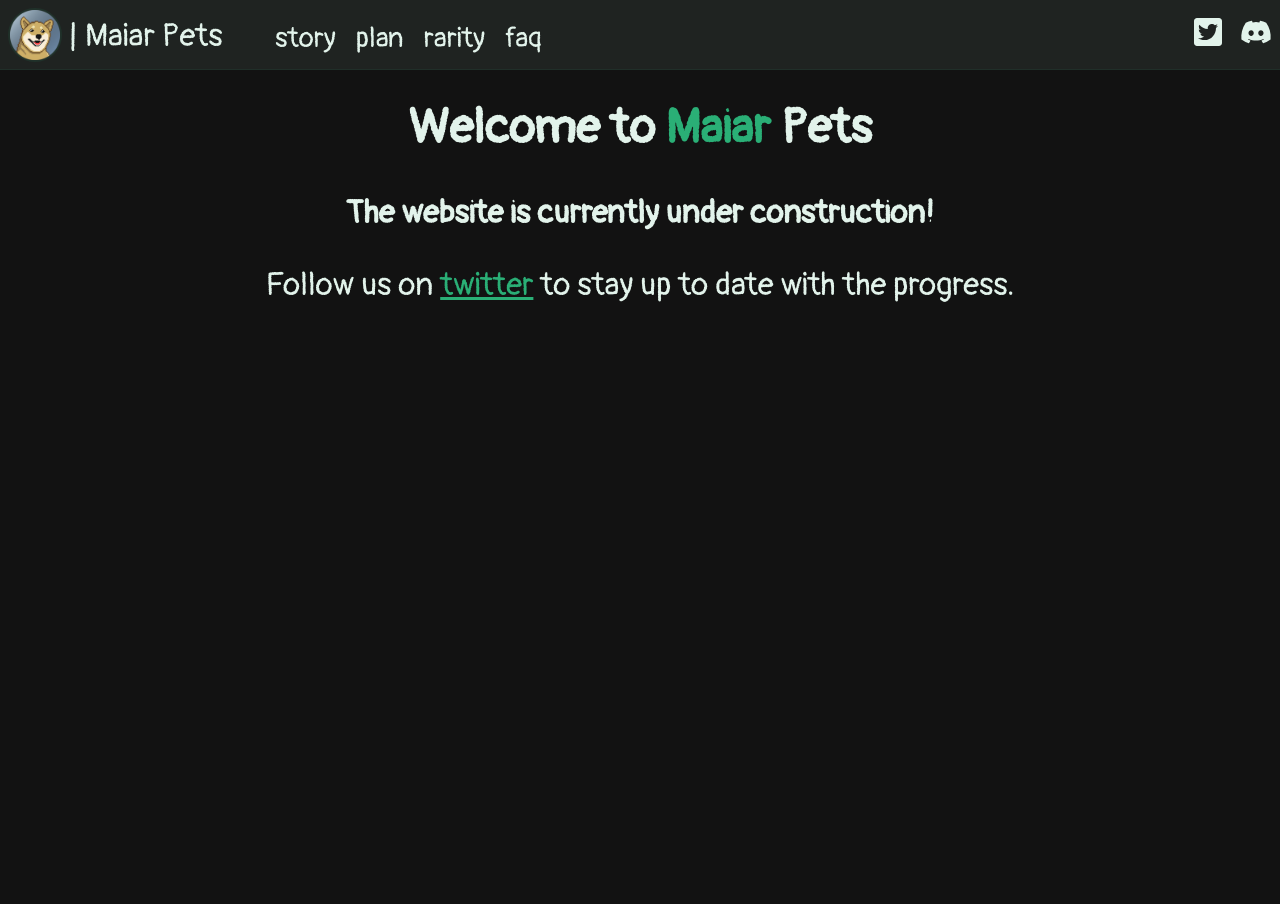
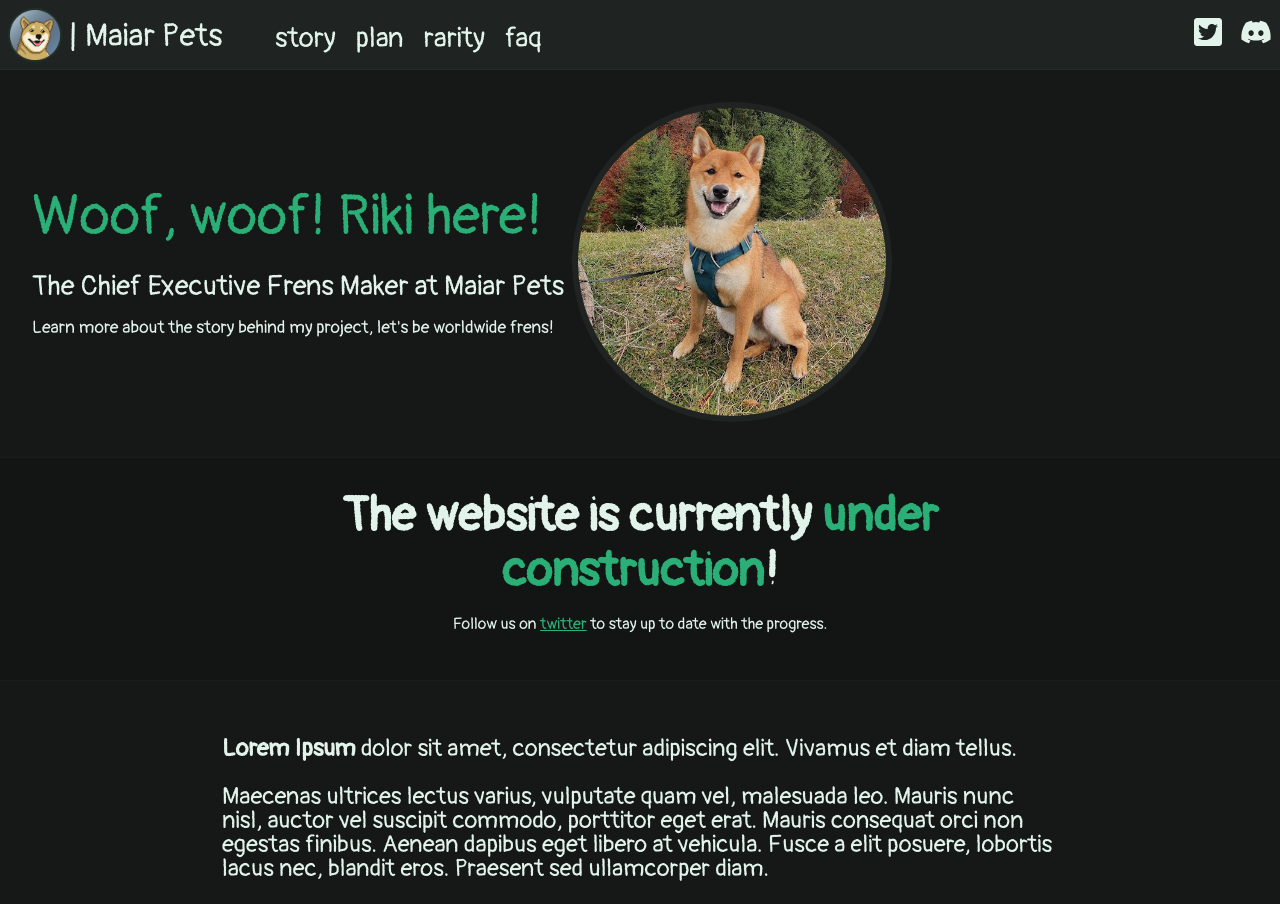
Before and after one commit to theodornitu/nextjs_maiarPets, a Next.js app: page / in a window 1280 px wide. Shown: the top 904 px of the page. Before the commit the page ends 800 px from the top, so only its background shows below. Built offline with nearby package versions, Linux system fonts and the light colour scheme.

Commit message:
Added sections for the home page, redefined styles for home page, changed position of menu to absolute because it was fixed and showing while scrolling, added a picture for story and some lorem ipsum

```diff
--- a/components/Welcome.js
+++ b/components/Welcome.js
@@ -20,11 +20,11 @@
   return (
     <div>
       <h1 className={welcomeStyles.title}>
-        Welcome to <span>Maiar</span> Pets
+      The website is currently <span>under construction</span>!
       </h1>
-      <h3 className={welcomeStyles.description}>
+      {/* <h3 className={welcomeStyles.description}>
         The website is currently under construction!
-      </h3>
+      </h3> */}
       <p className={welcomeStyles.link}>
         Follow us on <Link  href = "https://twitter.com/maiar_pets">twitter</Link> to stay up to date with the progress.
       </p>
--- a/package.json
+++ b/package.json
@@ -1,6 +1,6 @@
 {
-  "name": "next-crash-course",
-  "version": "0.1.0",
+  "name": "maiar-pets",
+  "version": "0.0.1",
   "private": true,
   "scripts": {
     "dev": "next dev",
--- a/pages/index.js
+++ b/pages/index.js
@@ -4,19 +4,79 @@
 import Welcome from '../components/Welcome'
 
 // Styles import
-import homeStyles  from '../styles/Home.module.css'
+import s  from '../styles/Home.module.css'
+
+// React stuff import
+import Image from 'next/image'
 
 export default function Home() {
+  //Relevant styles
+  const darkSection = [s.section, s.dark].join(" ");
+  const lightSection = [s.section, s.light].join(" ");
+
   return (
     <div>
       <Meta />
       <Nav />
-      <title> a</title>
-        <div className={homeStyles.container}>
-          <main className={homeStyles.main}>
+      <section className={lightSection}>
+        <div className={s.grid}>
+          <div>
+            <h1 className={s.title}>
+              Woof, woof! Riki here!
+            </h1>
+            <p className={s.paragraph}>
+              The Chief Executive Frens Maker at Maiar Pets
+            </p>
+            <p className={s.caption}>
+              Learn more about the story behind my project, let's be worldwide frens!
+            </p>
+          </div>
+          <div className={s.titleGridComp}>
+            <img
+              src="/Riki_1.jpg"
+              class = {s.image}
+              alt="Riki #1"
+              width={200}
+              height={200}
+            />
+          </div>
+        </div>
+
+      </section>
+      <section className={darkSection}>
+        <div className={s.flexContent}>
+          <div className={s.textContent}>
             <Welcome />
-          </main>
+          </div>
         </div>
+      </section>
+      <section className={lightSection}>
+        <div className={s.flexContent}>
+          <text className={s.textcontent2}>
+            <p>
+              <strong>Lorem Ipsum</strong> dolor sit amet, consectetur adipiscing elit. Vivamus et diam tellus.
+            </p>
+            <p>
+              Maecenas ultrices lectus varius, vulputate quam vel, malesuada leo.
+              Mauris nunc nisl, auctor vel suscipit commodo, porttitor eget erat.
+              Mauris consequat orci non egestas finibus. Aenean dapibus eget libero at vehicula.
+              Fusce a elit posuere, lobortis lacus nec, blandit eros. Praesent sed ullamcorper diam.
+            </p>
+            <p>
+              Donec arcu nisl, interdum vel tellus et, semper lobortis enim. In a luctus magna.
+              Duis consequat mi imperdiet, pulvinar velit congue, hendrerit justo.
+              Donec vulputate consequat accumsan. Morbi nisi mauris, vulputate id odio non, molestie scelerisque sem.
+              Aliquam consectetur magna justo, ut mattis diam molestie sed. Vestibulum sit amet quam quam.
+            </p>
+            <p>
+              Cras placerat ex vitae egestas rhoncus. Nullam et ipsum tortor. Aenean ut mauris sem.
+              Praesent rutrum felis nec dapibus ultrices.
+              In imperdiet, ex sollicitudin imperdiet hendrerit, ipsum turpis maximus mi, eget pharetra massa metus vitae sapien.
+              Aliquam imperdiet consequat leo, vitae sagittis nisi fringilla eu. Nulla facilisi.
+            </p>
+          </text>
+        </div>
+      </section>
     </div>
   )
 }
--- a/styles/Home.module.css
+++ b/styles/Home.module.css
@@ -1,21 +1,76 @@
-.container {
-  background-color: #121212;
-  min-height: auto;
-  padding: 0 0.5rem;
-  display: flex;
-  flex-direction: column;
-  align-items: center;
+.section{
+  /* width: 100%; */
+  height: auto;
 }
 
-.main {
-  min-height: auto;
-  padding: 2rem 0;
-  flex: 1;
+.dark{
+  background-color: #131414;
+  border-bottom: 1px solid #181e1b;
+}
+
+.light{
+  background-color: #161817;
+  border-bottom: 1px solid #181e1b;
+}
+
+.grid{
+  display: grid;
+  align-items: center;
+  grid-template-areas: "b a";
+  grid-template-columns: 3fr 2fr;
+  max-width: 900px;
+  margin: 0 2rem;
+}
+
+.flexContent
+{
   display: flex;
-  flex-direction: column;
-  justify-content: center;
-  align-items: center;
-  font-size: 2rem;
+  flex-wrap: wrap;
+  max-width: 900px;
+  margin: auto;
+}
+
+.title{
+  color: #2aaf76;
+  font-size: 3.5rem;
+  font-weight: lighter;
+  margin: 1rem auto;
+}
+
+.textContent{
+  margin: 2rem;
+}
+
+.textcontent2{
+  margin: 2rem;
+
+}
+
+.textcontent2 p {
+  color: #e2f3eb;
+  font-size: 1.5rem;
+  font-weight: lighter;
+}
+
+.paragraph{
+  color: #e2f3eb;
+  font-size: 1.75rem;
+  font-weight: lighter;
+  margin-bottom: 1px;
+}
+
+.caption{
+  color: #e2f3eb;
+  font-size: 1.1rem;
+  font-weight: lighter;
+}
+
+.image {
+  margin: 2rem auto 2rem auto;
+  border-radius: 50%;
+  border: 6px solid #1f2321;
+  width: 20rem;
+  height: 20rem;
 }
 
 .footer {
@@ -33,3 +88,13 @@
   align-items: center;
   flex-grow: 1;
 }
+
+@media screen and (max-width: 750px) {
+  .grid{
+    display: flex;
+    flex-wrap: wrap;
+    flex-direction: column;
+    max-width: 900px;
+    margin: 0 2rem;
+  }
+}
--- a/styles/Nav.module.css
+++ b/styles/Nav.module.css
@@ -65,7 +65,7 @@
 .menu {
   display: grid;
   grid-template-columns: repeat(4,auto);
-  position: fixed;
+  position: absolute;
   margin-left: 225px;
   margin-top: -55px;
   margin-right: auto;
```
Also changed, not shown: public/Riki_1.jpg (added), 1 other file (tests, documents, lock files or other folders).
